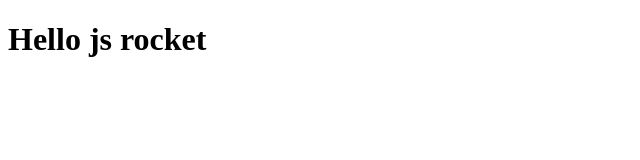
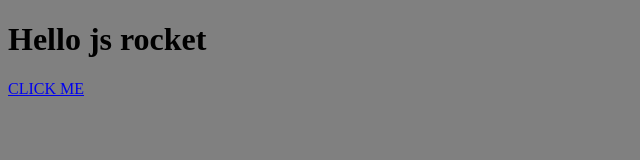
Before and after one commit to KM2Industries/js-rocket, a plain HTML site: page index.html in a window 1280 px wide. Shown: the whole page, without its empty margins (0-640 px from the left). Drawn offline with Linux system fonts and the light colour scheme.

Commit message:
click me

```diff
--- a/css/style.css
+++ b/css/style.css
@@ -1,3 +1,3 @@
 body {
-	background-colour: grey
+	background-color: grey
 }
--- a/index.html
+++ b/index.html
@@ -2,13 +2,12 @@
 <html>
 <head>
 	<title>JS Rocket</title>
-	<script type="text/javascript" src="js/script.js">
-	</script>
+	<script type="text/javascript" src="js/script.js"> </script>
 	<link rel="stylesheet" type="text/css"
 	href="css/style.css">
-
 </head>
 <body>
 	<h1>Hello js rocket</h1>
+	<a href="#">CLICK ME</a>
 </body>
 </html>
```
